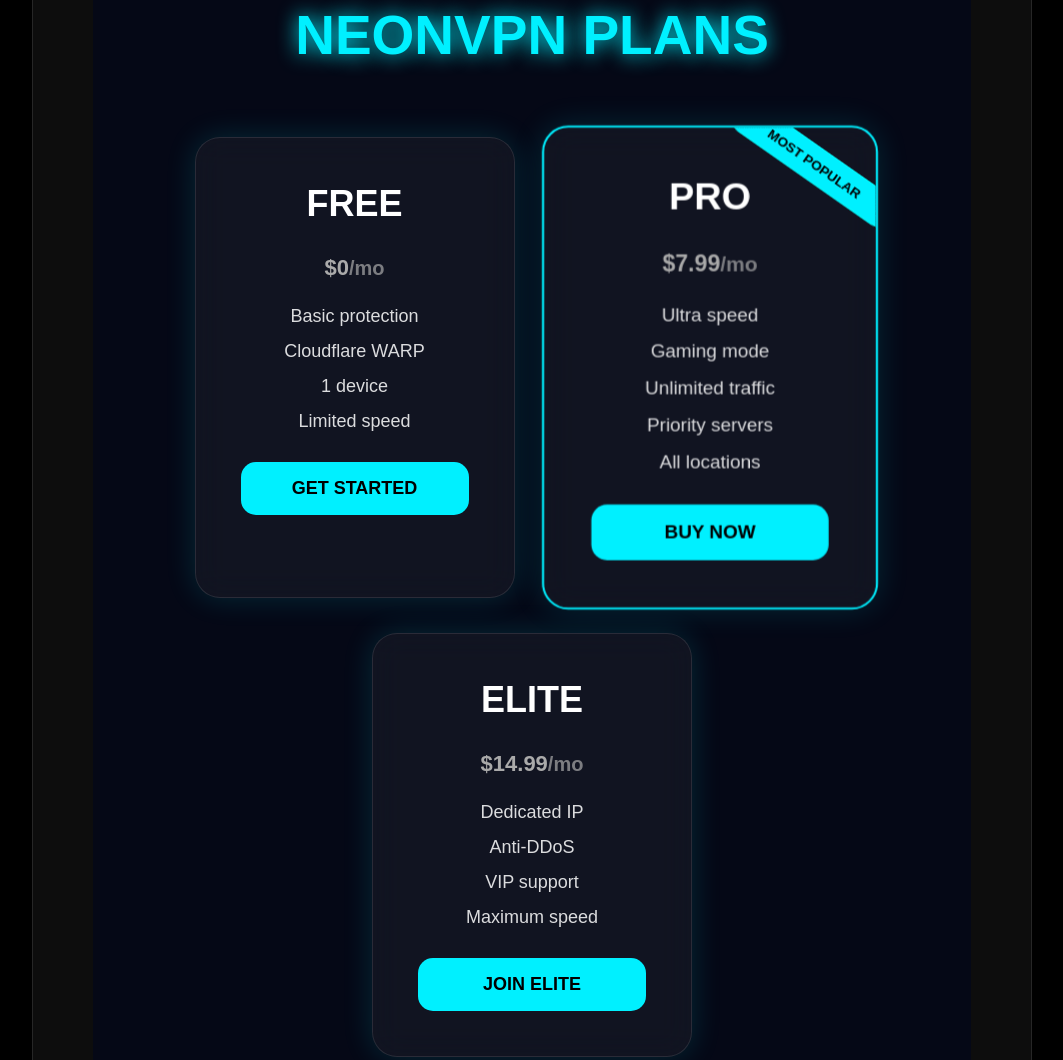
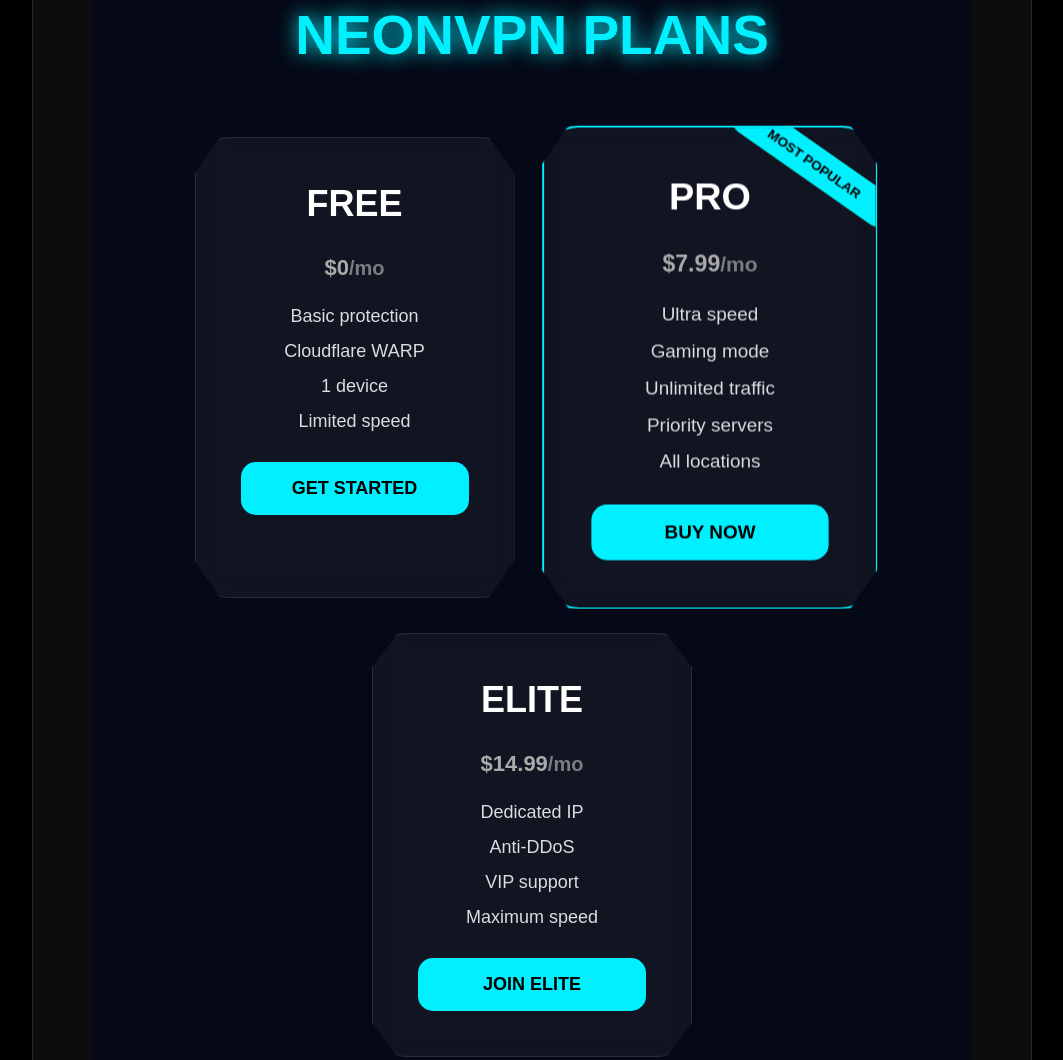
Before and after one commit to ciber2000/neon-vpn, an Electron app: page index.html in a window 1500 px wide. Shown: the part 1119-2179 px from the top of the page, without its empty margins (218-1281 px from the left). Drawn offline with Linux system fonts and the light colour scheme.

Commit message:
Update style.css

```diff
--- a/style.css
+++ b/style.css
@@ -776,3 +776,19 @@
 font-weight:bold;
 transform:rotate(35deg);
 }
+.price-card{
+
+border-radius:35px;
+
+clip-path: polygon(
+0% 8%,
+8% 0%,
+92% 0%,
+100% 8%,
+100% 92%,
+92% 100%,
+8% 100%,
+0% 92%
+);
+
+}
```
